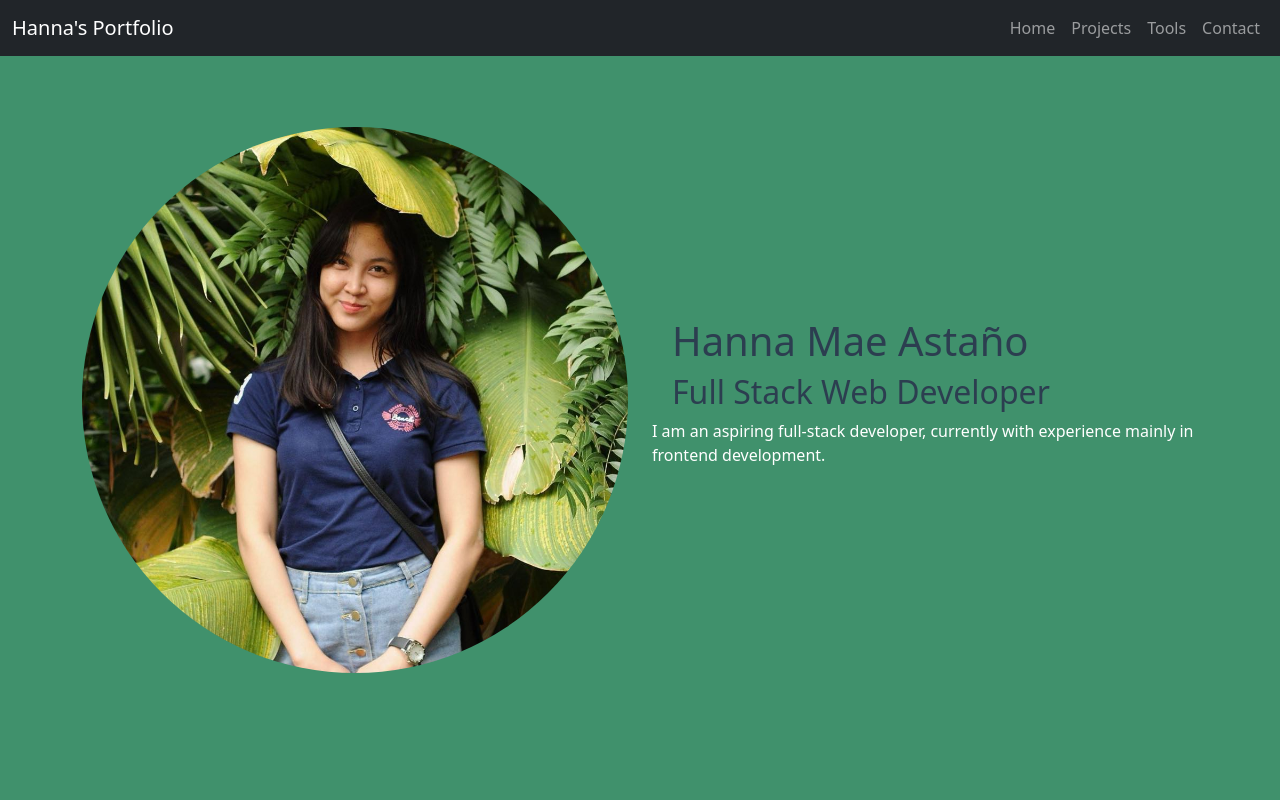
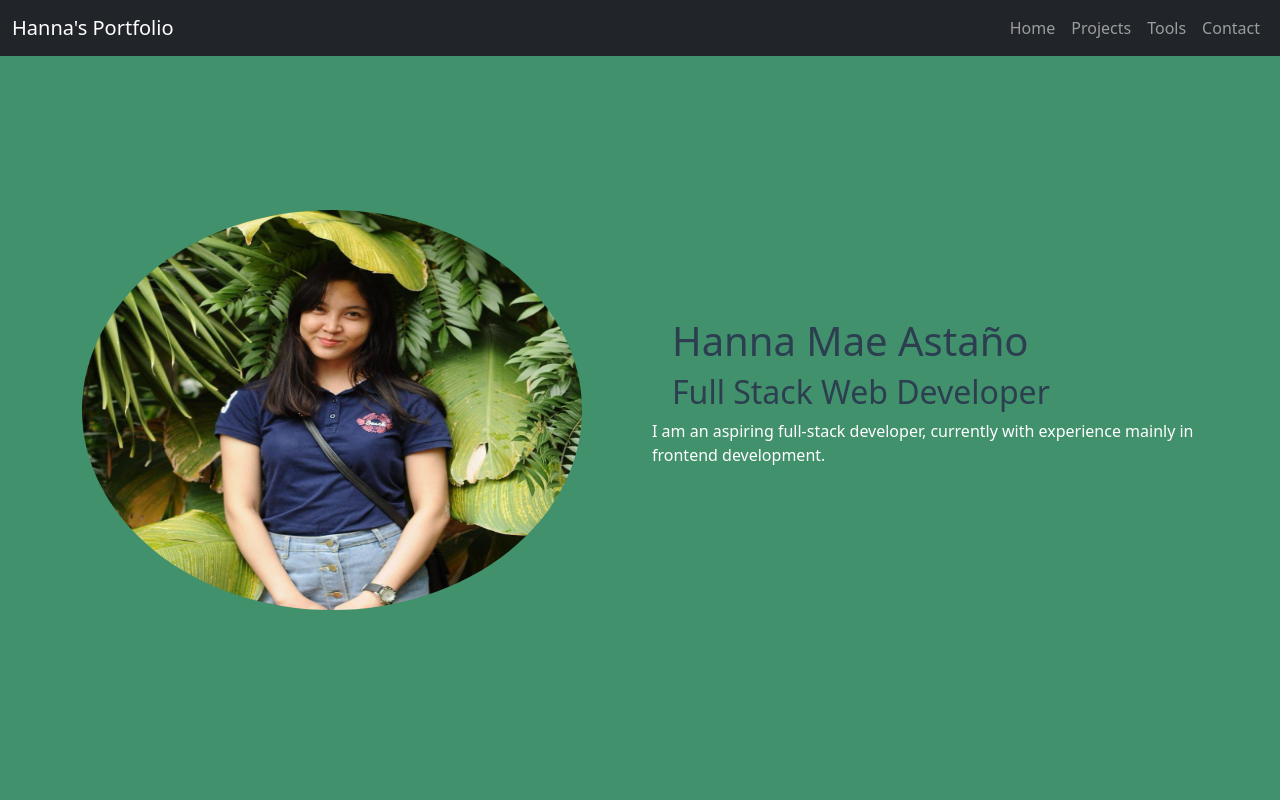
Before and after one commit to hanna-2798/webportfolio, a plain HTML site: page index.html in a window 1280 px wide. Shown: the top 800 px of the page. Drawn offline with nearby package versions, Linux system fonts and the light colour scheme.

Commit message:
update webportfolio

```diff
--- a/index.css
+++ b/index.css
@@ -24,6 +24,13 @@ h1, h2, h3 {
 .navbar-nav .nav-link:hover {
     color: #f39c12;
 }
+
+#myImage img {
+    width: 500px; /* Adjust the size of the profile image */
+    height: 400px; /* Ensure the height matches the width to keep the circle shape */
+    margin-top: 20px; /* Add margin at the top to avoid overlap with navbar */
+}
+
 
 /* Landing Section Styles */
 .landing {
--- a/index.html
+++ b/index.html
@@ -43,7 +43,7 @@
         <div class="container text-center text-md-start">
             <div class="row align-items-center">
                 <!-- Image -->
-                <div class="col-md-6 mb-4 mb-md-0">
+                <div id="myImage" class="col-md-6 mb-4 mb-md-0">
                     <img src="./images/landing.jpg" alt="Hanna's Photo" class="img-fluid rounded-circle">
                 </div>
                 <!-- Text -->
```
